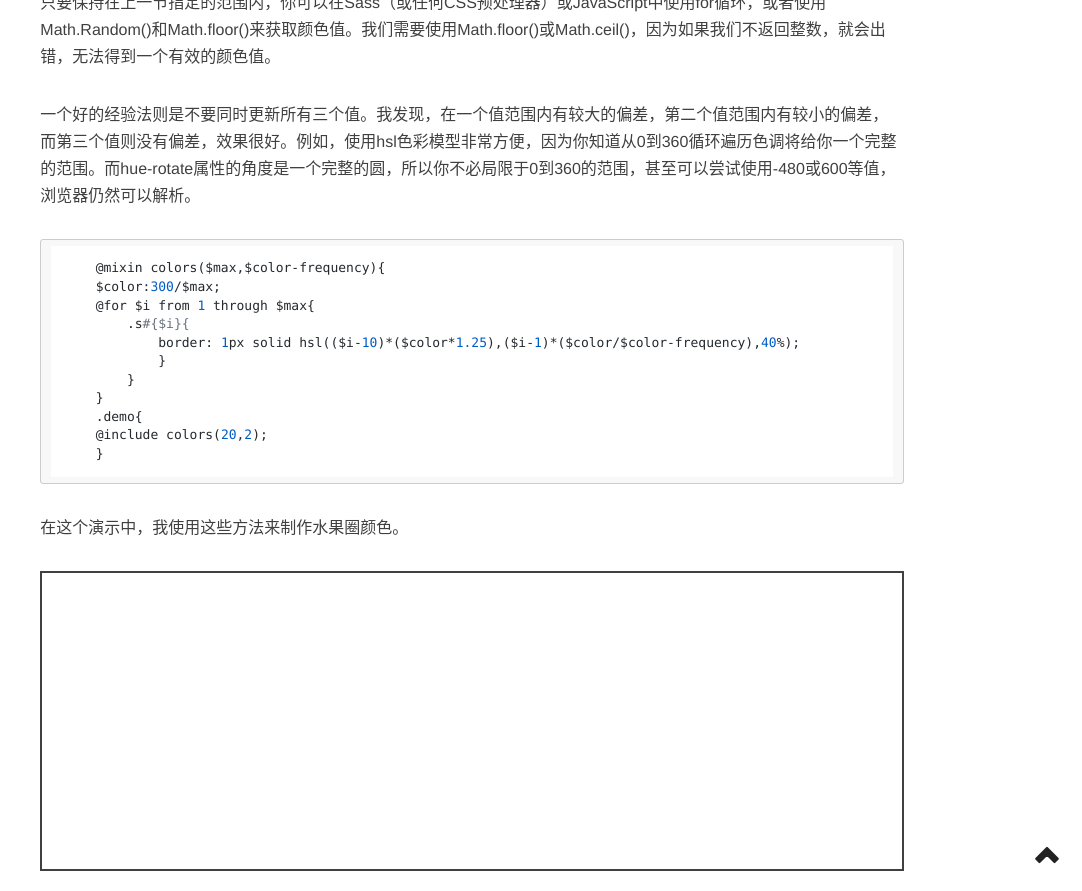
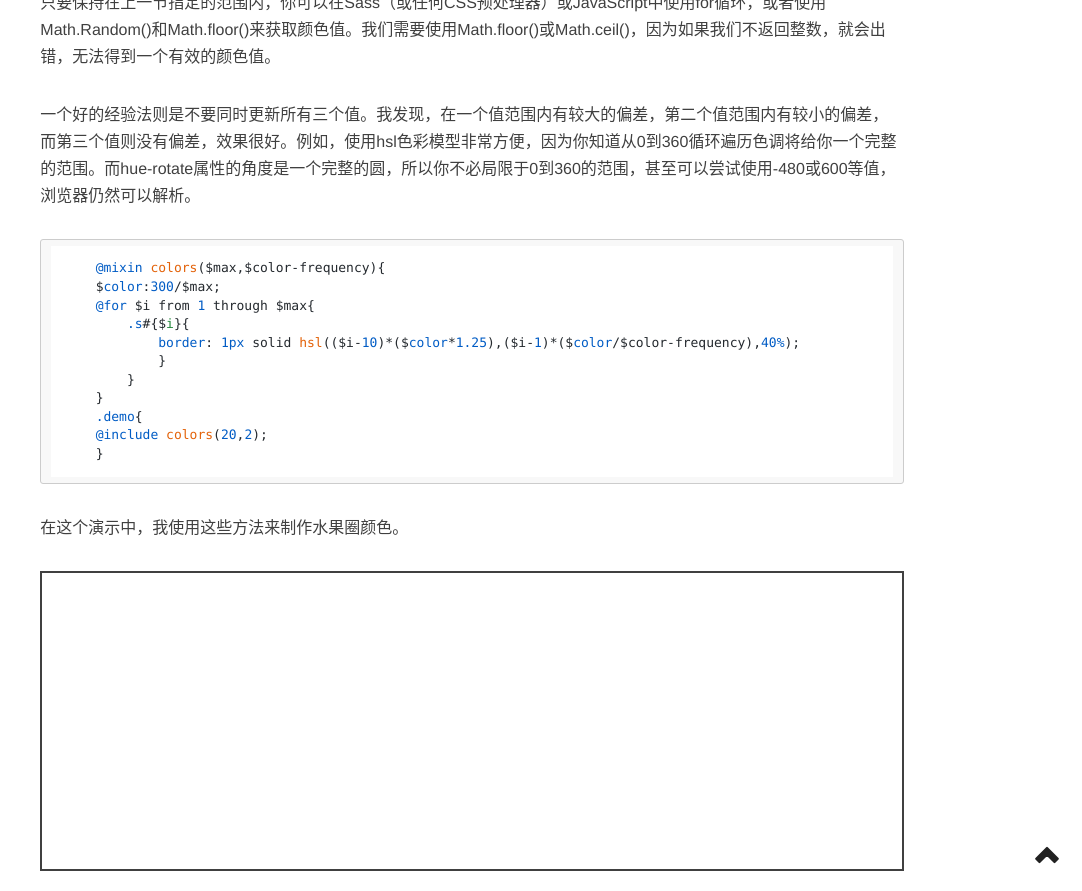
Before and after one commit to FrancoCotter/blog, a Jekyll site: the page built from _posts/2023-08-25-a-nerd-guide-to-color-on-the-web.md, in a window 1280 px wide and 900 px high, scrolled down 9522 px, cut to the strip 0-891 px from the top of the window. Shown: the whole strip, without its empty margins (198-1280 px from the left). Built offline with Jekyll 4.4.1, drawn with Linux system fonts in a browser that asks for light colours; nearby versions of some CDN libraries; comment, search, counter and statistics services are not loaded.

Commit message:
Update 2023-08-25-a-nerd-guide-to-color-on-the-web.md

````diff
--- a/_posts/2023-08-25-a-nerd-guide-to-color-on-the-web.md
+++ b/_posts/2023-08-25-a-nerd-guide-to-color-on-the-web.md
@@ -243,7 +243,7 @@ saturate($color, $amount)
 
 一个好的经验法则是不要同时更新所有三个值。我发现，在一个值范围内有较大的偏差，第二个值范围内有较小的偏差，而第三个值则没有偏差，效果很好。例如，使用hsl色彩模型非常方便，因为你知道从0到360循环遍历色调将给你一个完整的范围。而hue-rotate属性的角度是一个完整的圆，所以你不必局限于0到360的范围，甚至可以尝试使用-480或600等值，浏览器仍然可以解析。
 
-```scss
+```less
     @mixin colors($max,$color-frequency){
     $color:300/$max;
     @for $i from 1 through $max{
@@ -281,7 +281,7 @@ saturate($color, $amount)
 
 # JavaScript
 
-```javascript
+```js
 class App extends React.Component {
   render () {
     const items = [],
@@ -297,7 +297,6 @@ class App extends React.Component {
         );
     }
     return (
-
        // ...
        {items}
 
````
